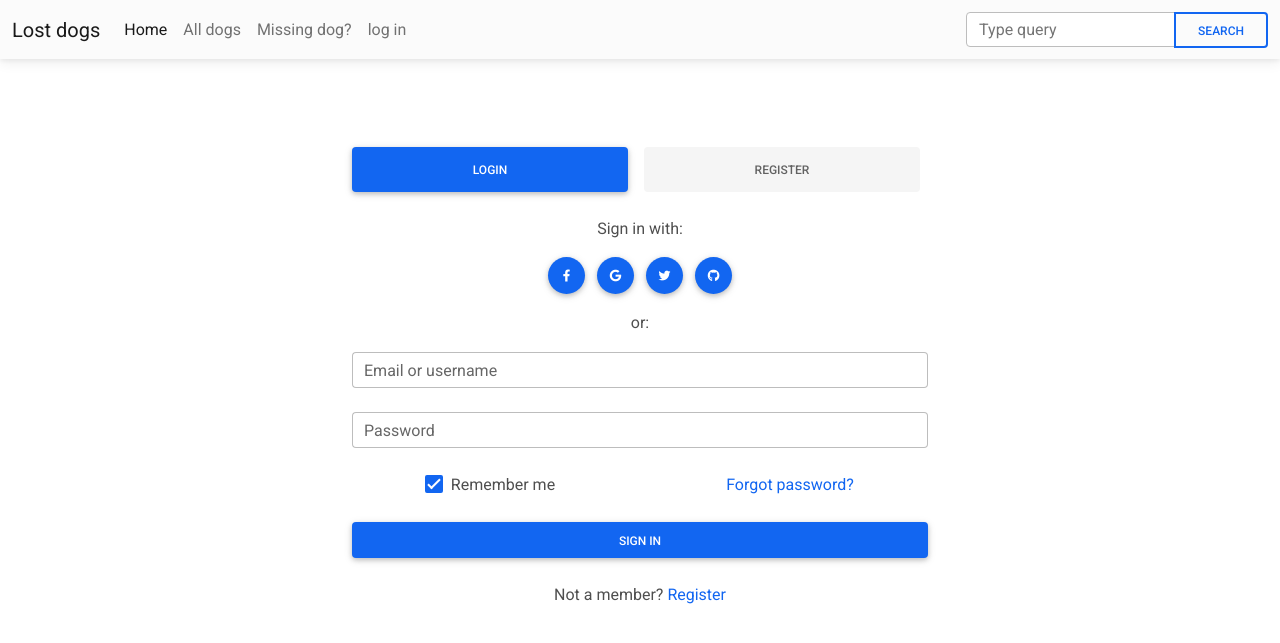
After one commit to Kristbjorgosk/CMS, a Flask app: page /login-register in a window 1280 px wide. The commit adds this page. Shown: the top 643 px of the page. Run offline with Flask 2, Linux system fonts and the light colour scheme; some libraries are stand-ins or nearby versions.

Commit message:
layout setup

```diff
--- a/app.py
+++ b/app.py
@@ -1,19 +1,58 @@
 from flask import Flask, render_template, request, redirect
-from data import Data
+from flask_sqlalchemy import SQLAlchemy
 
 
 app = Flask(__name__)
 
-Data = Data()
+# connecting database sqlite to the folder newbooking.db thats stores all the data that is inputed
+app.config['SQLALCHEMY_DATABASE_URI'] = 'sqlite:///dogs.db'
+db = SQLAlchemy(app)
+
+
+# database model
+class Dogs(db.Model):
+    id = db.Column(db.Integer, primary_key=True)
+    owner = db.Column(db.String(200))
+    email = db.Column(db.String(200))
+    dogName = db.Column(db.String(200))
+    dogAge = db.Column(db.String(200))
+    home = db.Column(db.String(200))
+    lastSeen = db.Column(db.String(200))
+    comments = db.Column(db.Text())
+
+    def __init__(self, owner, email, dogName, dogAge, home, lastseen, comments):
+        self.owner = owner
+        self.email = email
+        self.dogName = dogName
+        self.dogAge = dogAge
+        self.home = home
+        self.lastSeen = lastSeen
+        self.comments = comments
+
 
 # route to mainpage
+
+
 @app.route("/")
 def home():
     return render_template("index.html")
 
-# @app.route("/dogs")
-# def articles():
-#     return render_template("dogs.html", dogs=dogs)
+
+@app.route("/login-register", methods=["GET", "POST"])
+def loginRegister():
+    return render_template("login-register.html")
+
+
+@app.route("/submit-missing", methods=["GET", "POST"])
+def submitMissing():
+    return render_template("submit-missing.html")
+
+
+@app.route("/all-dogs", methods=["GET", "POST"])
+def allDogs():
+    dogs = Dogs.query.all()
+    return render_template("all-dogs.html")
+
 
 if __name__ == "__main__":
     app.run(debug=True)
--- a/templates/includes/_navbar.html
+++ b/templates/includes/_navbar.html
@@ -11,7 +11,7 @@
       <!-- Container wrapper -->
       <div class="container-fluid">
         <!-- Navbar brand -->
-        <a class="navbar-brand" href="#">Brand</a>
+        <a class="navbar-brand" href="#">Lost dogs</a>
 
         <!-- Toggle button -->
         <button
@@ -31,41 +31,16 @@
           <!-- Left links -->
           <ul class="navbar-nav me-auto mb-2 mb-lg-0">
             <li class="nav-item">
-              <a class="nav-link active" aria-current="page" href="#">Home</a>
+              <a class="nav-link active" aria-current="page" href="/">Home</a>
             </li>
             <li class="nav-item">
-              <a class="nav-link" href="#">Link</a>
-            </li>
-            <!-- Navbar dropdown -->
-            <li class="nav-item dropdown">
-              <a
-                class="nav-link dropdown-toggle"
-                href="#"
-                id="navbarDropdown"
-                role="button"
-                data-mdb-toggle="dropdown"
-                aria-expanded="false"
-              >
-                Dropdown
-              </a>
-              <!-- Dropdown menu -->
-              <ul class="dropdown-menu" aria-labelledby="navbarDropdown">
-                <li><a class="dropdown-item" href="#">Action</a></li>
-                <li><a class="dropdown-item" href="#">Another action</a></li>
-                <li><hr class="dropdown-divider" /></li>
-                <li>
-                  <a class="dropdown-item" href="#">Something else here</a>
-                </li>
-              </ul>
+              <a class="nav-link" href="/all-dogs°">All dogs</a>
             </li>
             <li class="nav-item">
-              <a
-                class="nav-link disabled"
-                href="#"
-                tabindex="-1"
-                aria-disabled="true"
-                >Disabled</a
-              >
+              <a class="nav-link" href="/submit-missing">Missing dog?</a>
+            </li>
+            <li class="nav-item">
+              <a class="nav-link" href="/login-register">log in</a>
             </li>
           </ul>
           <!-- Left links -->
--- a/templates/layout.html
+++ b/templates/layout.html
@@ -22,5 +22,9 @@
   </head>
   <body>
     {% include 'includes/_navbar.html' %} {% block body %} {% endblock %}
+    <script
+      type="text/javascript"
+      src="https://cdnjs.cloudflare.com/ajax/libs/mdb-ui-kit/3.2.0/mdb.min.js"
+    ></script>
   </body>
 </html>
--- /dev/null
+++ b/templates/login-register.html
@@ -0,0 +1,199 @@
+{% extends 'layout.html' %} {% block body %}
+
+<!-- Pills navs -->
+<div class="container" style="max-width: 600px; margin-top: 5rem">
+  <ul class="nav nav-pills nav-justified mb-3" id="ex1" role="tablist">
+    <li class="nav-item" role="presentation">
+      <a
+        class="nav-link active"
+        id="tab-login"
+        data-mdb-toggle="pill"
+        href="#pills-login"
+        role="tab"
+        aria-controls="pills-login"
+        aria-selected="true"
+        >Login</a
+      >
+    </li>
+    <li class="nav-item" role="presentation">
+      <a
+        class="nav-link"
+        id="tab-register"
+        data-mdb-toggle="pill"
+        href="#pills-register"
+        role="tab"
+        aria-controls="pills-register"
+        aria-selected="false"
+        >Register</a
+      >
+    </li>
+  </ul>
+  <!-- Pills navs -->
+
+  <!-- Pills content -->
+  <div class="tab-content">
+    <div
+      class="tab-pane fade show active"
+      id="pills-login"
+      role="tabpanel"
+      aria-labelledby="tab-login"
+    >
+      <form>
+        <div class="text-center mb-3">
+          <p>Sign in with:</p>
+          <button type="button" class="btn btn-primary btn-floating mx-1">
+            <i class="fab fa-facebook-f"></i>
+          </button>
+
+          <button type="button" class="btn btn-primary btn-floating mx-1">
+            <i class="fab fa-google"></i>
+          </button>
+
+          <button type="button" class="btn btn-primary btn-floating mx-1">
+            <i class="fab fa-twitter"></i>
+          </button>
+
+          <button type="button" class="btn btn-primary btn-floating mx-1">
+            <i class="fab fa-github"></i>
+          </button>
+        </div>
+
+        <p class="text-center">or:</p>
+
+        <!-- Email input -->
+        <div class="form-outline mb-4">
+          <input type="email" id="loginName" class="form-control" />
+          <label class="form-label" for="loginName">Email or username</label>
+        </div>
+
+        <!-- Password input -->
+        <div class="form-outline mb-4">
+          <input type="password" id="loginPassword" class="form-control" />
+          <label class="form-label" for="loginPassword">Password</label>
+        </div>
+
+        <!-- 2 column grid layout -->
+        <div class="row mb-4">
+          <div class="col-md-6 d-flex justify-content-center">
+            <!-- Checkbox -->
+            <div class="form-check mb-3 mb-md-0">
+              <input
+                class="form-check-input"
+                type="checkbox"
+                value=""
+                id="loginCheck"
+                checked
+              />
+              <label class="form-check-label" for="loginCheck">
+                Remember me
+              </label>
+            </div>
+          </div>
+
+          <div class="col-md-6 d-flex justify-content-center">
+            <!-- Simple link -->
+            <a href="#!">Forgot password?</a>
+          </div>
+        </div>
+
+        <!-- Submit button -->
+        <button type="submit" class="btn btn-primary btn-block mb-4">
+          Sign in
+        </button>
+
+        <!-- Register buttons -->
+        <div class="text-center">
+          <p>Not a member? <a href="#!">Register</a></p>
+        </div>
+      </form>
+    </div>
+    <div
+      class="tab-pane fade"
+      id="pills-register"
+      role="tabpanel"
+      aria-labelledby="tab-register"
+    >
+      <form>
+        <div class="text-center mb-3">
+          <p>Sign up with:</p>
+          <button type="button" class="btn btn-primary btn-floating mx-1">
+            <i class="fab fa-facebook-f"></i>
+          </button>
+
+          <button type="button" class="btn btn-primary btn-floating mx-1">
+            <i class="fab fa-google"></i>
+          </button>
+
+          <button type="button" class="btn btn-primary btn-floating mx-1">
+            <i class="fab fa-twitter"></i>
+          </button>
+
+          <button type="button" class="btn btn-primary btn-floating mx-1">
+            <i class="fab fa-github"></i>
+          </button>
+        </div>
+
+        <p class="text-center">or:</p>
+
+        <!-- Name input -->
+        <div class="form-outline mb-4">
+          <input type="text" id="registerName" class="form-control" />
+          <label class="form-label" for="registerName">Name</label>
+        </div>
+
+        <!-- Username input -->
+        <div class="form-outline mb-4">
+          <input type="text" id="registerUsername" class="form-control" />
+          <label class="form-label" for="registerUsername">Username</label>
+        </div>
+
+        <!-- Email input -->
+        <div class="form-outline mb-4">
+          <input type="email" id="registerEmail" class="form-control" />
+          <label class="form-label" for="registerEmail">Email</label>
+        </div>
+
+        <!-- Password input -->
+        <div class="form-outline mb-4">
+          <input type="password" id="registerPassword" class="form-control" />
+          <label class="form-label" for="registerPassword">Password</label>
+        </div>
+
+        <!-- Repeat Password input -->
+        <div class="form-outline mb-4">
+          <input
+            type="password"
+            id="registerRepeatPassword"
+            class="form-control"
+          />
+          <label class="form-label" for="registerRepeatPassword"
+            >Repeat password</label
+          >
+        </div>
+
+        <!-- Checkbox -->
+        <div class="form-check d-flex justify-content-center mb-4">
+          <input
+            class="form-check-input me-2"
+            type="checkbox"
+            value=""
+            id="registerCheck"
+            checked
+            aria-describedby="registerCheckHelpText"
+          />
+          <label class="form-check-label" for="registerCheck">
+            I have read and agree to the terms
+          </label>
+        </div>
+
+        <!-- Submit button -->
+        <button type="submit" class="btn btn-primary btn-block mb-3">
+          Sign in
+        </button>
+      </form>
+    </div>
+  </div>
+</div>
+<!-- Pills content -->
+
+{% endblock %}
```
Also changed, not shown: templates/all-dogs.html (added, +21 -0 lines), templates/index.html (+62 -4 lines), templates/submit-missing.html (added, +89 -0 lines), dogs.db (added).
